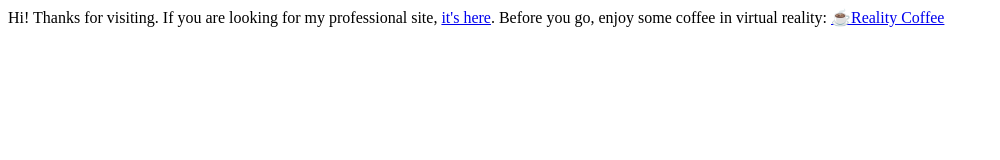
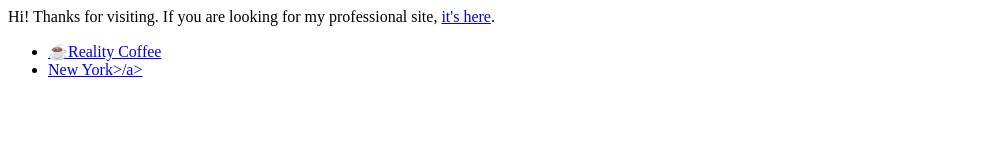
Before and after one commit to havron/havron.github.io, a plain HTML site: page index.html in a window 1280 px wide. Shown: the whole page, without its empty margins (0-1000 px from the left). Drawn offline with Linux system fonts and the light colour scheme.

Commit message:
Update index.html

```diff
--- a/index.html
+++ b/index.html
@@ -1,3 +1,11 @@
 <html>
-<p>Hi! Thanks for visiting. If you are looking for my professional site, <a href="https://havron.info">it's here</a>. Before you go, enjoy some coffee in virtual reality: <a href="/realitycoffee">☕️Reality Coffee</a></p>
+<p>Hi! Thanks for visiting. If you are looking for my professional site, <a href="https://havron.info">it's here</a>.
+  <ul>
+    <li>
+      <a href="/realitycoffee">☕️Reality Coffee</a>
+    </li>
+    <li>
+      <a href="/nyc">New York>/a>
+    </li>
+  </ul>
 </html>
```
